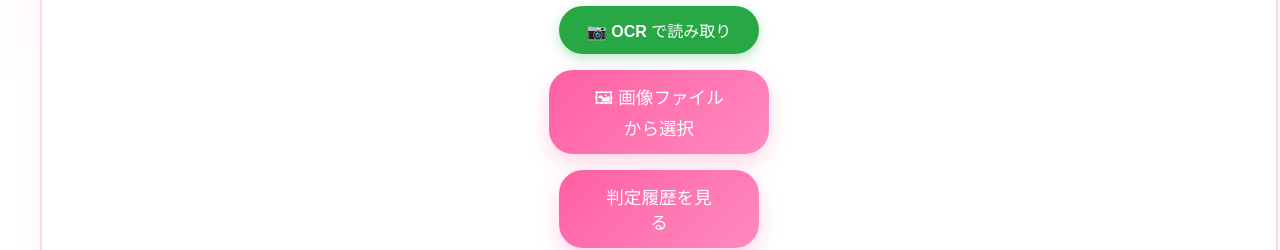
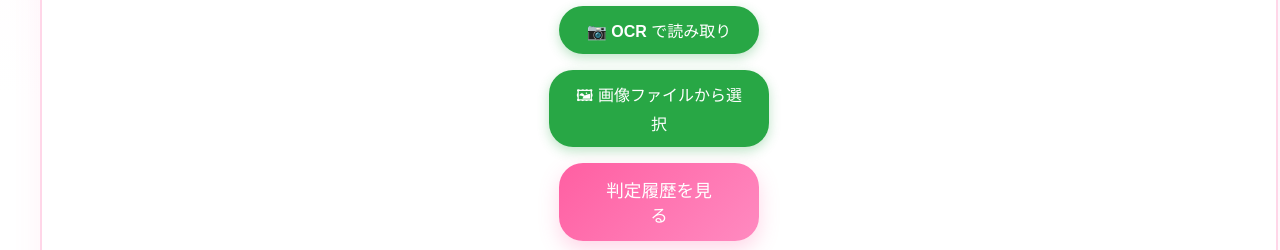
Before and after one commit to na2kera/ai-rent-navi-frontend, a React (Vite) app: page / in a window 1280 px wide. Shown: the part 173-423 px from the top of the page. Built offline with nearby package versions, Linux system fonts and the light colour scheme; no server answers.

Commit message:
ボタンの色を変更

```diff
--- a/src/Home.tsx
+++ b/src/Home.tsx
@@ -397,7 +397,7 @@ function Home() {
       <div style={{ textAlign: "center", margin: "8px 0 16px" }}>
         <button
           type="button"
-          className="detail-toggle-button"
+          className="ocr-button"
           onClick={() => fileInputRef.current?.click()}
           style={{ width: "220px" }}
         >
```
